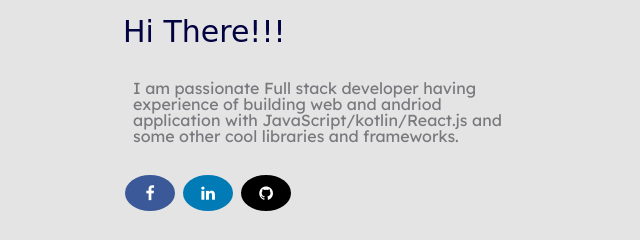
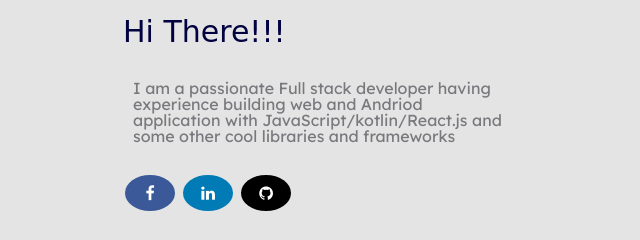
Before and after one commit to swathivB/swathi_portfolio, a plain HTML site: page index.html in a window 1280 px wide. Shown: the part 210-450 px from the top of the page, 197-837 px from the left. Drawn offline with Linux system fonts and the light colour scheme; a web font is replaced by a local one.

Commit message:
Update index.html

```diff
--- a/index.html
+++ b/index.html
@@ -32,9 +32,7 @@
 <div class="about">
     <div class="details">
         <p id="hel">Hi There!!! </p>
-        <p id="para">I am passionate Full stack developer having experience of building web and andriod application with
-            JavaScript/kotlin/React.js and
-            some other cool libraries and frameworks.</p>
+        <p id="para">I am a passionate Full stack developer having experience building web and Andriod application with JavaScript/kotlin/React.js and  some other cool libraries and frameworks</p>
             <a href="#" class="fa fa-facebook"></a>
             <a href="#" class="fa fa-linkedin"></a>
             <a href="#" class="fa fa-github"></a>
```
